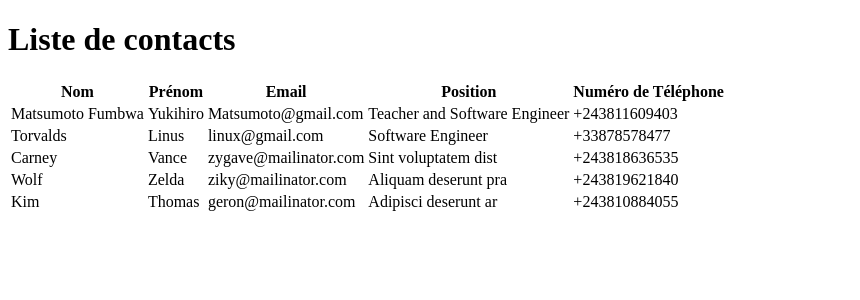
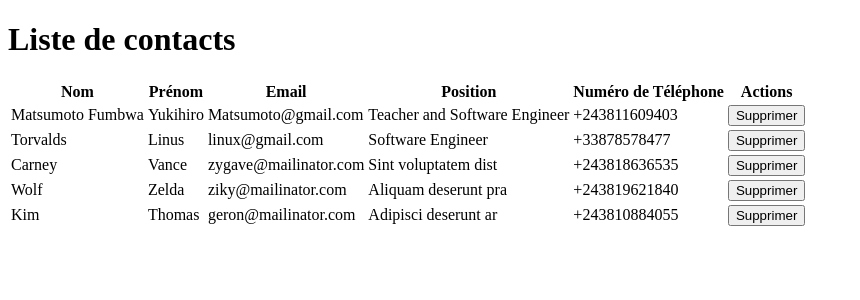
Before and after one commit to jochri3/formation_react_1_3_decembre_2021, a React (Create React App) app: page / in a window 1280 px wide. Shown: the top 300 px of the page, without its empty margins (0-860 px from the left). Built offline with nearby package versions, Linux system fonts and the light colour scheme.

Commit message:
add stateless update

```diff
--- a/src/components/app.tsx
+++ b/src/components/app.tsx
@@ -47,6 +47,11 @@ const contacts = [
 ];
 
 const App = () => {
+  const deletContact = (id: string): void => {
+    const index = contacts.findIndex((contact) => contact.id === id);
+    contacts.splice(index, 1);
+    console.log("Après suppression : ", contacts);
+  };
   return (
     <>
       <h1>Liste de contacts</h1>
@@ -58,6 +63,7 @@ const App = () => {
             <th>Email</th>
             <th>Position</th>
             <th>Numéro de Téléphone</th>
+            <th>Actions</th>
           </tr>
         </thead>
         <tbody>
@@ -68,6 +74,11 @@ const App = () => {
               <td>{contact.email}</td>
               <td>{contact.position}</td>
               <td>{contact.phone_number}</td>
+              <td>
+                <button onClick={() => deletContact(contact.id)}>
+                  Supprimer
+                </button>
+              </td>
             </tr>
           ))}
         </tbody>
```
